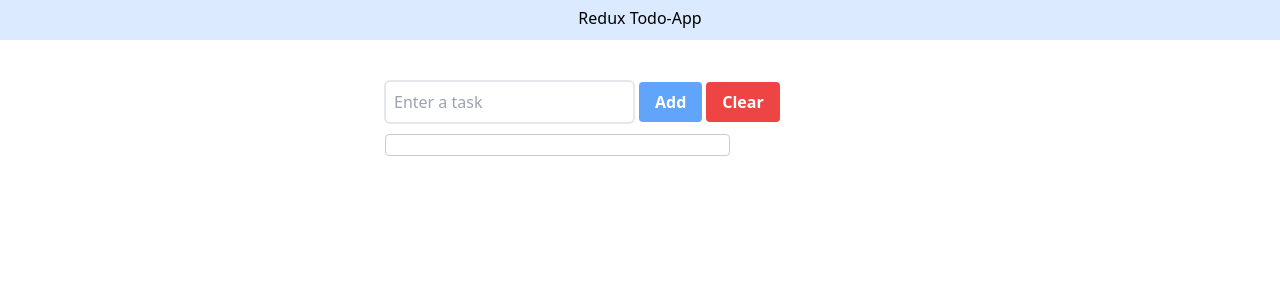
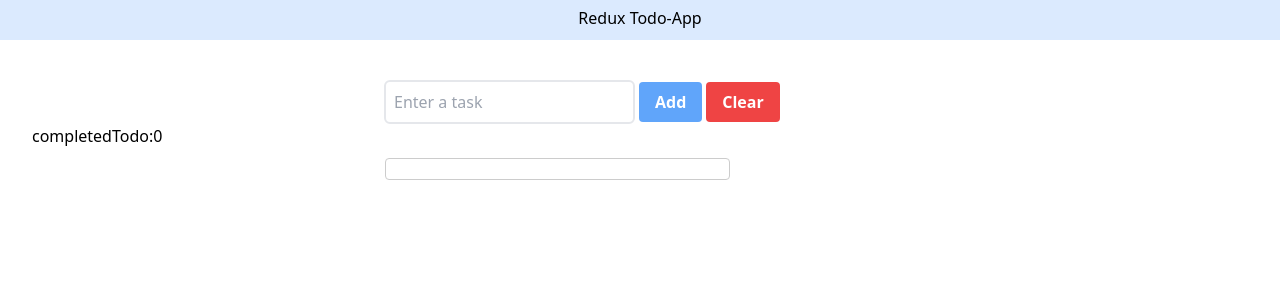
Before and after one commit to anandhu-as/todo-app-redux, a React (Vite) app: page / in a window 1280 px wide. Shown: the top 300 px of the page. Built offline with nearby package versions, Linux system fonts and the light colour scheme.

Commit message:
fixed bug

```diff
--- a/src/Components/Todo/TodoItem.jsx
+++ b/src/Components/Todo/TodoItem.jsx
@@ -4,8 +4,9 @@ import { removeTodo, toggle } from "../../redux/features/todos/todoSlice";
 
 const TodoItem = ({ todoItem }) => {
   const dispatch = useDispatch();
-
+  const completedTodos = todoItem.filter((item) => item.completed);
   return (
+    <>
       <div className="todo-box">
         {todoItem.map((item) => {
           return (
@@ -32,6 +33,7 @@ const TodoItem = ({ todoItem }) => {
           );
         })}
       </div>
+    </>
   );
 };
 
--- a/src/Components/Todo/TodoList.jsx
+++ b/src/Components/Todo/TodoList.jsx
@@ -6,9 +6,10 @@ const TodoList = () => {
   const dispatch = useDispatch();
   const { todoItem } = useSelector((state) => state.todo);
   const [todo, setTodo] = useState("");
+  const completedTodo=todoItem.filter((item)=>item.completed)
   const handleAdd = () => {
     if (todo !== "") {
-      const newTodo = { id: Date.now(), value: todo,completed:false};
+      const newTodo = { id: Date.now(), value: todo, completed: false };
       dispatch(addTodo(newTodo));
     }
     setTodo("");
@@ -34,6 +35,7 @@ const TodoList = () => {
       >
         Clear
       </button>
+      <h1 className="pl-8">completedTodo:{completedTodo.length}</h1>
       <TodoItem todoItem={todoItem} />
     </section>
   );
```
Lines whose indentation alone changed are shown as unchanged.
